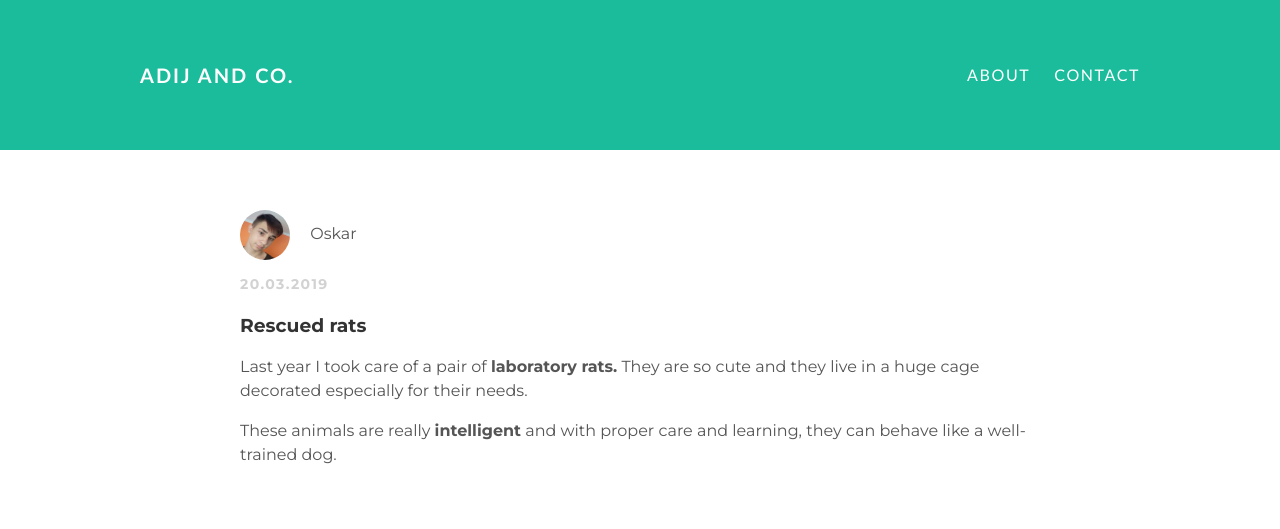
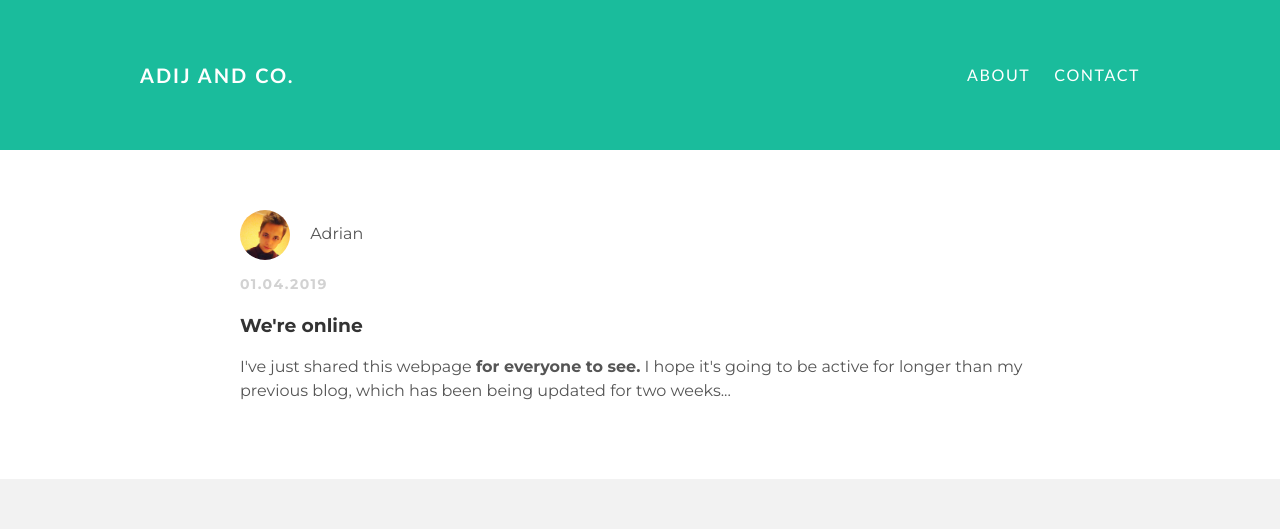
Before and after one commit to Adijnet/Adijnet.github.io, a plain HTML site: page index.html in a window 1280 px wide. Shown: the top 529 px of the page. Drawn offline with Linux system fonts and the light colour scheme.

Commit message:
Update index.html

```diff
--- a/index.html
+++ b/index.html
@@ -15,6 +15,21 @@
      </div>
    </div>
    <div id="content">
+    <div class="post-container">
+       <div class="post">
+         <div class="post-author">
+           <img src="me.jpg">
+           <span>Adrian</span>
+         </div>
+         <p class="post-date">01.04.2019</p>
+         <h3 class="post-title">We're online</h3>
+         <div class="post-content">
+           <p>
+             I've just shared this webpage <strong>for everyone to see.</strong> I hope it's going to be active for longer than my previous blog, which has been being updated for two weeks...
+           </p>
+         </div>
+       </div>
+      </div>
      <div class="post-container">
        <div class="post">
          <div class="post-author">
```
